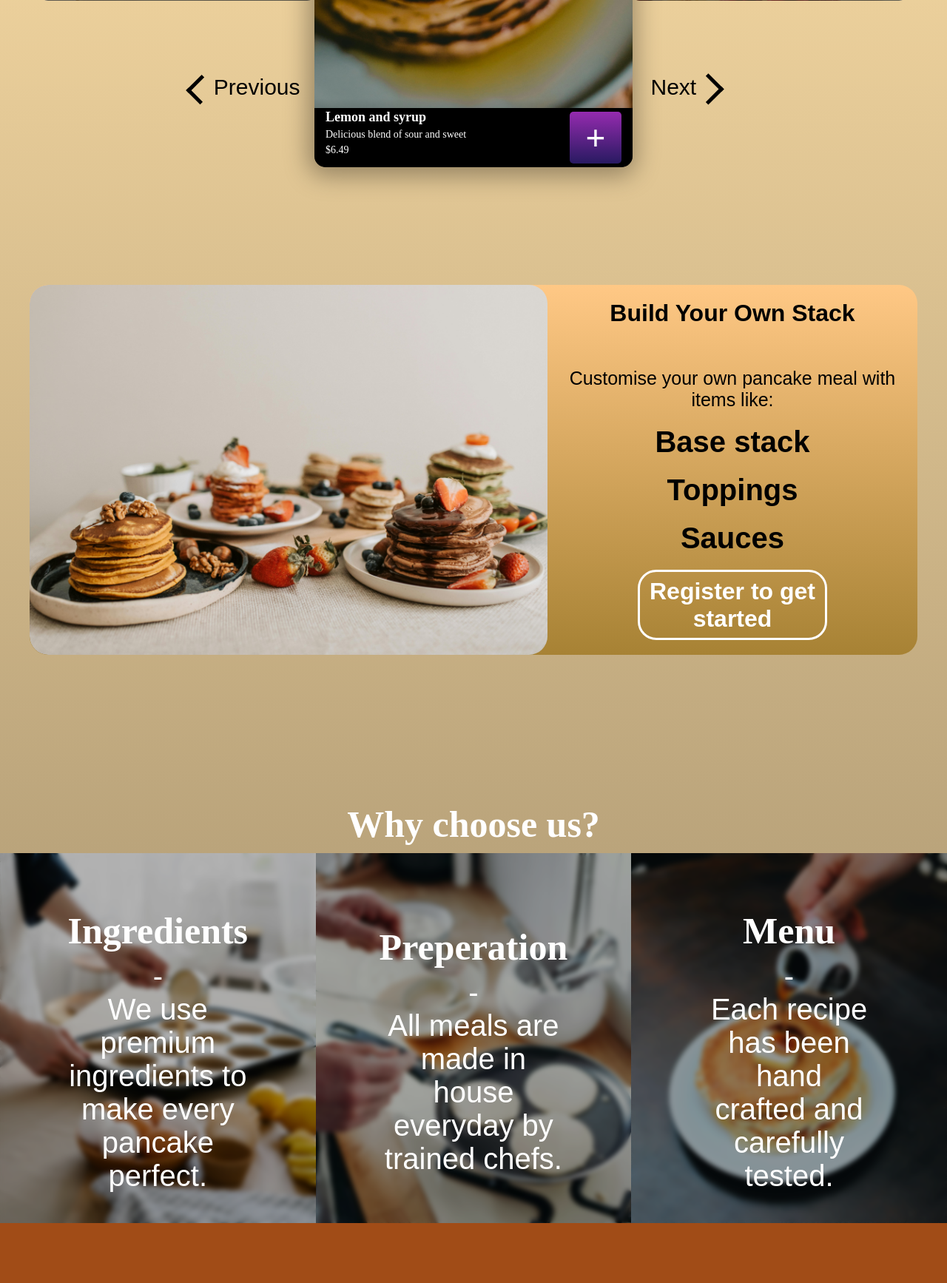
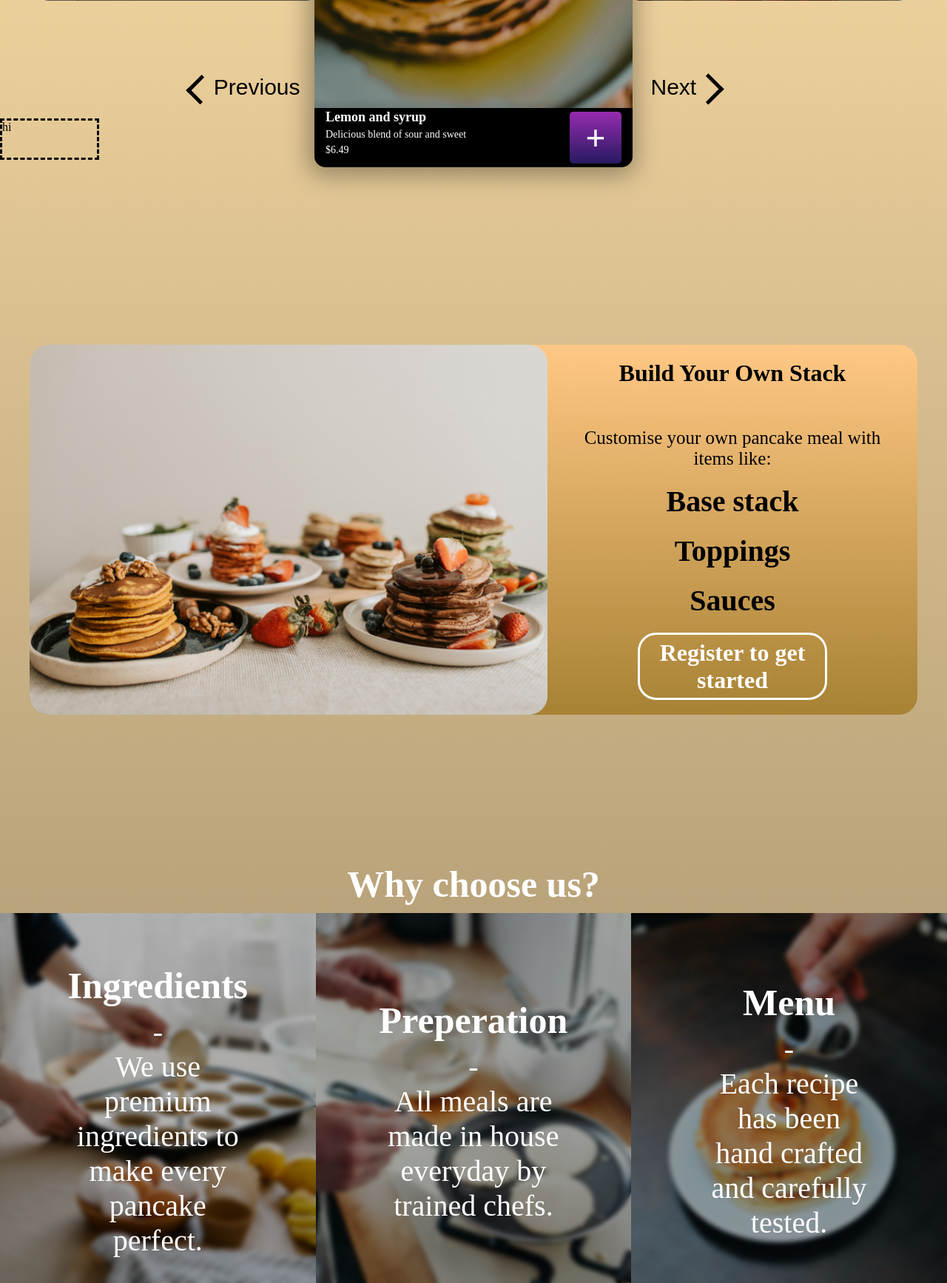
Before and after one commit to paddi-sam/flippy-pancake, a Flask app: page / in a window 1280 px wide; the page is wider, and only the part inside the window is pictured. Shown: the part 474-2208 px from the top of that part at 74% size. Before the commit the page ends 2127 px from the top of that part, so only its background shows below. Run offline with Flask 3, Linux system fonts and the light colour scheme.

Commit message:
chore: remove fonts for certain things

```diff
--- a/static/css/build-stack.css
+++ b/static/css/build-stack.css
@@ -36,13 +36,11 @@ box-sizing: border-box;
 text-align: center;
 font-size: xx-large;
 font-weight: bolder;
-font-family: fantasy;
 }
 
 .byos-text-container .t2{
 margin-top: 55px;
 font-size: 25px;
-font-family: fantasy;
 font-weight: 500;
 text-align: center;
 margin-bottom: 10px;
@@ -51,7 +49,6 @@ margin-bottom: 10px;
 .byos-text-container .t3{
 margin-top: 10px;
 font-size: 40px;
-font-family: fantasy;
 font-weight: bolder;
 text-align: center;
 margin-bottom: 10px;
--- a/static/css/main.css
+++ b/static/css/main.css
@@ -96,7 +96,6 @@ body{
   margin: 0;
   text-align: center;
   font-size: 40px;
-  font-family: fantasy;
   font-weight: 500;
   color: white;
 }
@@ -120,3 +119,9 @@ body{
   opacity: 0;
   transition: opacity 0.5s ease;
 }
+
+.more-products-container{
+  width: 10%;
+  height: 50px;
+  border-style: dashed;
+}
--- a/static/css/top-elements.css
+++ b/static/css/top-elements.css
@@ -94,7 +94,6 @@
   text-align: center;
   align-items: center;
   font-size: 40px;
-  font-family: fantasy;
   font-weight: bolder;
   color: white;
 }
--- a/templates/index.html
+++ b/templates/index.html
@@ -138,6 +138,9 @@
     </div>
     <div class="gallery-controls"></div>
 
+    <div class ="more-products-container">hi</div>
+
+
     <div class="byos-container" id ="build-stack">
 
 
```
